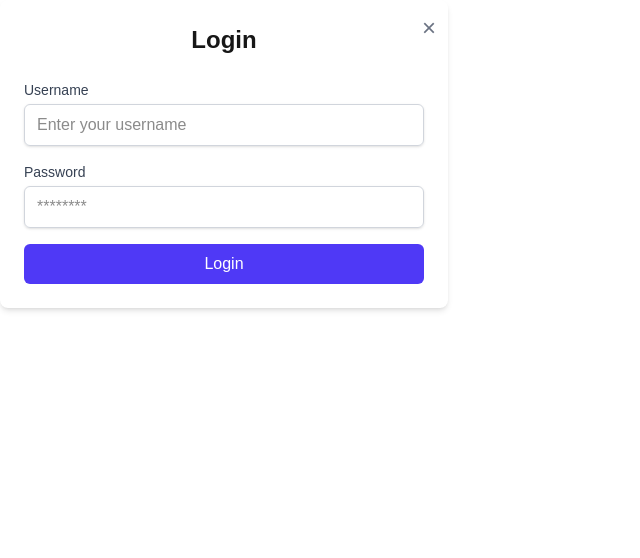
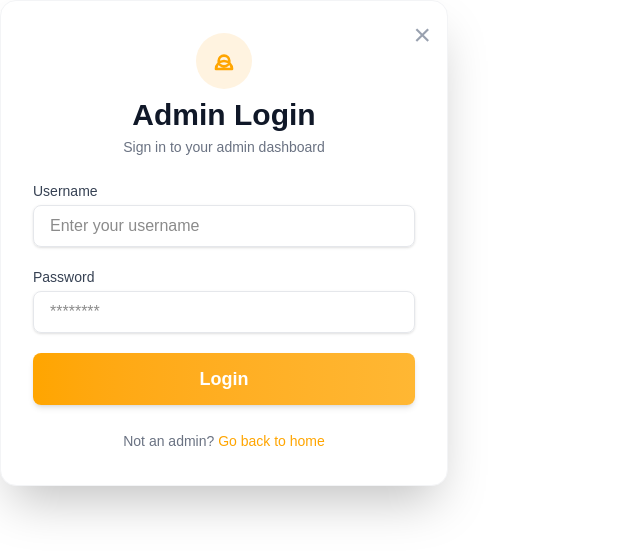
Before and after one commit to YMB01/Enku_Gebeya, a Next.js app: page /login/login in a window 1280 px wide. Shown: the top 558 px of the page, without its empty margins (0-640 px from the left). Built offline with nearby package versions, Linux system fonts and the light colour scheme.

Commit message:
Fix overlay issue in both the product and login page popups.

```diff
--- a/app/components/Navbar.tsx
+++ b/app/components/Navbar.tsx
@@ -124,7 +124,9 @@ export default function Navbar() {
 
       {/* Login Modal */}
       {isLoginModalOpen && (
-        <div className="fixed inset-0 z-50 flex items-center justify-center bg-black bg-opacity-50">
+        <div className="fixed inset-0 z-50 flex items-center justify-center fixed inset-0 z-50 flex items-center justify-center transition-opacity duration-300 "
+        style={{ backdropFilter: 'blur(8px)', backgroundColor: 'rgba(0,0,0,0.2)' }}
+        >
           <LoginModal onClose={closeLoginModal} />
         </div>
       )}
--- a/app/login/login/page.tsx
+++ b/app/login/login/page.tsx
@@ -75,21 +75,29 @@ export default function LoginModal({ onClose }: LoginModalProps) {
   };
 
   return (
-    // The modal content itself, without the full-screen wrapper
-    <div className="bg-white p-6 rounded-lg shadow-md w-full max-w-md relative">
+    <div className="bg-white p-8 rounded-2xl shadow-2xl w-full max-w-md relative border border-gray-100">
       {/* Close button for the modal */}
       <button
       onClick={onClose}
-        className="absolute top-3 right-3 text-gray-500 hover:text-gray-800 text-2xl"
+      className="absolute top-4 right-4 text-gray-400 hover:text-[#FFA500] text-3xl transition-colors"
       aria-label="Close modal"
       >
       &times;
       </button>
 
-      <h2 className="text-2xl font-bold mb-6 text-center">Login</h2>
-      <form onSubmit={handleLogin} className="space-y-4">
+      <div className="flex flex-col items-center mb-6">
+      <div className="bg-[#FFF3E0] rounded-full p-3 mb-2">
+        <svg className="w-8 h-8 text-[#FFA500]" fill="none" stroke="currentColor" strokeWidth="2" viewBox="0 0 24 24">
+        <path strokeLinecap="round" strokeLinejoin="round" d="M16 12A4 4 0 1 1 8 12a4 4 0 0 1 8 0Zm2 6a6 6 0 1 0-12 0h12Z" />
+        </svg>
+      </div>
+      <h2 className="text-3xl font-extrabold text-gray-900 mb-1">Admin Login</h2>
+      <p className="text-gray-500 text-sm">Sign in to your admin dashboard</p>
+      </div>
+
+      <form onSubmit={handleLogin} className="space-y-5">
       <div>
-          <label htmlFor="username" className="block text-sm font-medium text-gray-700">
+        <label htmlFor="username" className="block text-sm font-medium text-gray-700 mb-1">
         Username
         </label>
         <input
@@ -97,13 +105,14 @@ export default function LoginModal({ onClose }: LoginModalProps) {
         id="username"
         value={username}
         onChange={(e) => setUsername(e.target.value)}
-            className="mt-1 block w-full px-3 py-2 border border-gray-300 rounded-md shadow-sm focus:outline-none focus:ring-indigo-500 focus:border-indigo-500"
+        className="block w-full px-4 py-2 border border-gray-200 rounded-lg shadow-sm focus:outline-none focus:ring-2 focus:ring-[#FFA500] focus:border-[#FFA500] transition"
         placeholder="Enter your username"
         required
+        autoComplete="username"
         />
       </div>
       <div>
-          <label htmlFor="password" className="block text-sm font-medium text-gray-700">
+        <label htmlFor="password" className="block text-sm font-medium text-gray-700 mb-1">
         Password
         </label>
         <input
@@ -111,21 +120,46 @@ export default function LoginModal({ onClose }: LoginModalProps) {
         id="password"
         value={password}
         onChange={(e) => setPassword(e.target.value)}
-            className="mt-1 block w-full px-3 py-2 border border-gray-300 rounded-md shadow-sm focus:outline-none focus:ring-indigo-500 focus:border-indigo-500"
+        className="block w-full px-4 py-2 border border-gray-200 rounded-lg shadow-sm focus:outline-none focus:ring-2 focus:ring-[#FFA500] focus:border-[#FFA500] transition"
         placeholder="********"
         required
+        autoComplete="current-password"
         />
       </div>
       <button
         type="submit"
         disabled={loading}
-          className={`w-full py-2 px-4 rounded-md text-white ${loading ? 'bg-gray-400' : 'bg-indigo-600 hover:bg-indigo-700'} focus:outline-none focus:ring-2 focus:ring-offset-2 focus:ring-indigo-500`}
+        className={`w-full py-3 px-4 rounded-lg text-white font-semibold text-lg shadow-md transition-all duration-150 ${
+        loading
+          ? 'bg-[#FFD699] cursor-not-allowed'
+          : 'bg-gradient-to-r from-[#FFA500] to-[#FFB733] hover:from-[#FF9900] hover:to-[#FFC266]'
+        } focus:outline-none focus:ring-2 focus:ring-offset-2 focus:ring-[#FFA500]`}
       >
-          {loading ? 'Logging in...' : 'Login'}
+        {loading ? (
+        <span className="flex items-center justify-center">
+          <svg className="animate-spin h-5 w-5 mr-2 text-white" viewBox="0 0 24 24">
+          <circle className="opacity-25" cx="12" cy="12" r="10" stroke="currentColor" strokeWidth="4"></circle>
+          <path className="opacity-75" fill="currentColor" d="M4 12a8 8 0 018-8v8z"></path>
+          </svg>
+          Logging in...
+        </span>
+        ) : (
+        'Login'
+        )}
       </button>
       </form>
-      {error && <div className="mt-4 text-red-600 text-center">{error}</div>}
-      {/* You might want a registration link here as well, if applicable */}
+      {error && (
+      <div className="mt-5 text-[#D14300] text-center bg-[#FFF3E0] border border-[#FFD699] rounded-lg py-2 px-4">
+        {error}
+      </div>
+      )}
+      {/* Optional: Registration link */}
+      <div className="mt-6 text-center">
+      <span className="text-gray-500 text-sm">Not an admin? </span>
+      <a href="/" className="text-[#FFA500] hover:underline text-sm font-medium">
+        Go back to home
+      </a>
+      </div>
     </div>
   );
 }
--- a/app/products/page.tsx
+++ b/app/products/page.tsx
@@ -157,14 +157,17 @@ const ProductCard: React.FC<{ product: Product; openProductModal: (product: Prod
 
 // Product Detail Modal Component
 const ProductDetailModal: React.FC<{ product: Product; onClose: () => void }> = ({ product, onClose }) => (
-  <div className="fixed inset-0 z-50 flex items-center justify-center bg-black bg-opacity-60 backdrop-blur-sm p-4 animate-fade-in">
-    <div className="bg-white rounded-2xl shadow-2xl max-w-3xl w-full p-8 relative animate-scale-in flex flex-col md:flex-row gap-8">
+  <div
+    className={`fixed inset-0 z-50 flex items-center justify-center transition-opacity duration-300 `}
+    style={{ backdropFilter: 'blur(8px)', backgroundColor: 'rgba(0,0,0,0.2)' }}
+  >
+    <div className="bg-white rounded-3xl shadow-2xl max-w-4xl w-full p-12 relative animate-scale-in flex flex-col md:flex-row gap-12">
       <button
         onClick={onClose}
         className="absolute top-4 right-4 text-gray-500 hover:text-gray-800 transition-colors duration-200"
         aria-label="Close product details"
       >
-        <XCircle size={32} />
+        <XCircle size={30} />
       </button>
 
       <div className="w-full md:w-1/2 flex-shrink-0">
```
Lines whose indentation alone changed are shown as unchanged.
